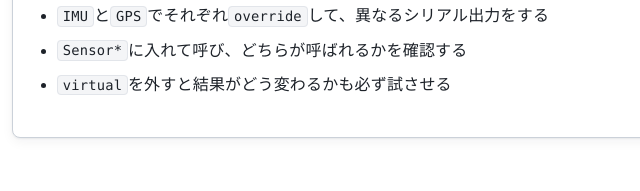
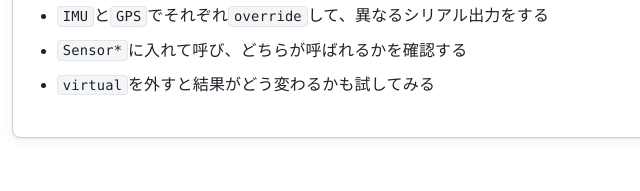
Before and after one commit to HR-tuat/Cpp_course, a website built with Vite: page site/lessons/11-virtual.html in a window 1280 px wide. Shown: the part 2159-2350 px from the top of the page, 300-940 px from the left. Built offline with nearby package versions, Linux system fonts and the light colour scheme; no server answers.

Commit message:
11の修正

```diff
--- a/site/lessons/11-virtual.html
+++ b/site/lessons/11-virtual.html
@@ -114,7 +114,7 @@ sensor-&gt;update();</code></pre></figure>
         <li><code>Sensor</code>に<code>virtual void update();</code>を用意する</li>
         <li><code>IMU</code>と<code>GPS</code>でそれぞれ<code>override</code>して、異なるシリアル出力をする</li>
         <li><code>Sensor*</code>に入れて呼び、どちらが呼ばれるかを確認する</li>
-        <li><code>virtual</code>を外すと結果がどう変わるかも必ず試させる</li>
+        <li><code>virtual</code>を外すと結果がどう変わるかも試<span data-for="student">してみる</span><span data-for="teacher">させる</span></li>
       </ul><div class="solution-slot" data-solution></div></section>
       </article>
 
```
